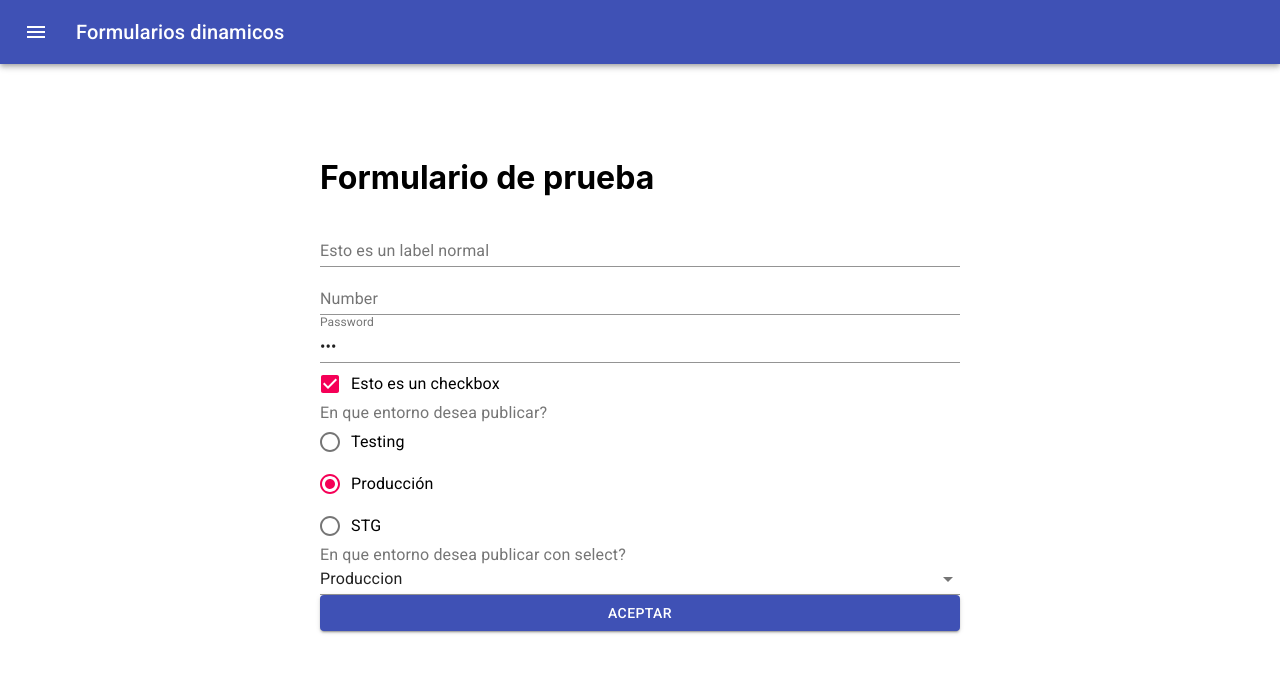
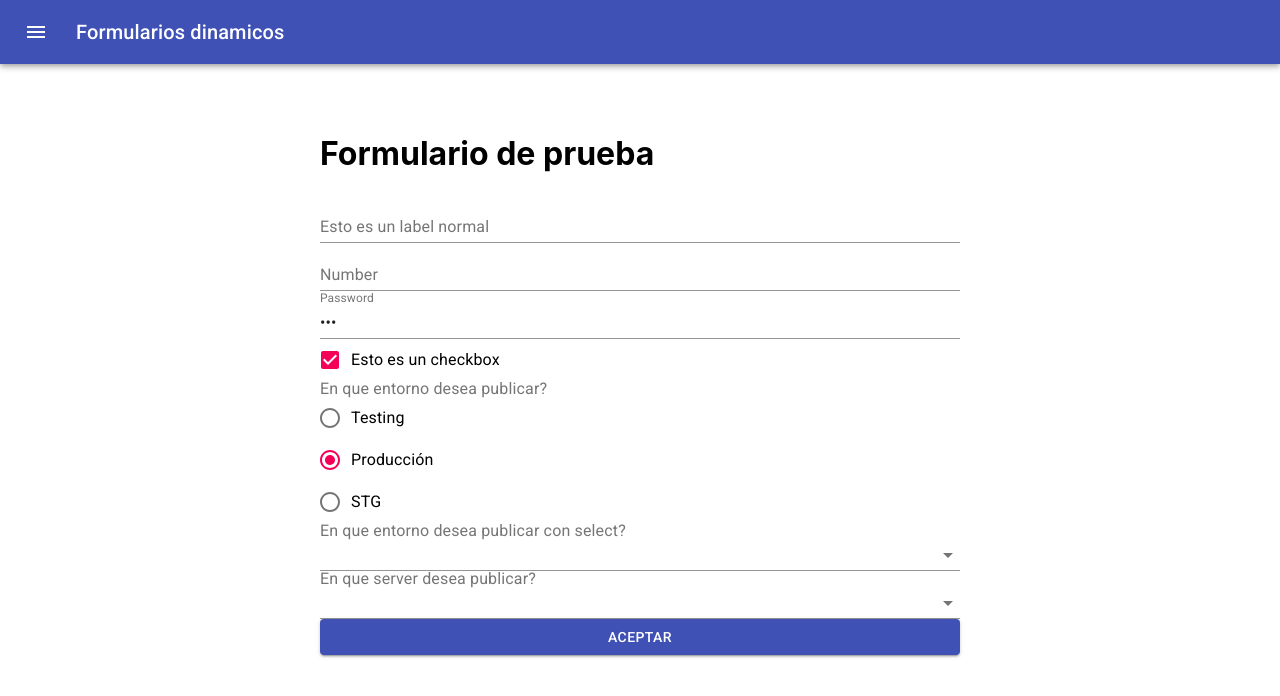
Before and after one commit to AlexisFabianCarranza/Formularios-dinamicos-react, a React (Create React App) app: page / in a window 1280 px wide. Shown: the top 696 px of the page. Built offline with nearby package versions, Linux system fonts and the light colour scheme.

Commit message:
Agregados componente SelectDependiente

```diff
--- /dev/null
+++ b/src/formComponents/SelectDependiente.js
@@ -0,0 +1,25 @@
+import React from 'react';
+
+import InputLabel from "@material-ui/core/InputLabel";
+import Select from "@material-ui/core/Select";
+import MenuItem from "@material-ui/core/MenuItem";
+
+export default ({configItem, handleChange, values}) => {
+    console.log(values)
+    return (
+        <>
+            <InputLabel id={configItem.id}>{configItem.label}</InputLabel>
+            <Select
+                labelId={configItem.id}
+                name={configItem.id}
+                value={values[configItem.id]}
+                onChange={handleChange}
+            >
+                {configItem.values.map(opcion => {
+                    if(values[configItem.elementoPadre] === opcion.req)
+                        return <MenuItem value={opcion.value}>{opcion.label}</MenuItem>
+                })}
+            </Select>
+        </>
+    );
+};
--- a/src/helper/formEstructure.js
+++ b/src/helper/formEstructure.js
@@ -10,6 +10,7 @@ export default [
                     id: 'email',
                     initialState: '',
                 },
+
             },
             {
                 type: 'TextInput',
@@ -69,7 +70,7 @@ export default [
                 configItem: {
                     label: 'En que entorno desea publicar con select?',
                     id: 'testSelect',
-                    initialState: 'PROD',
+                    initialState: '',
                     values: [
                         {
                             value: "TST",
@@ -87,6 +88,63 @@ export default [
                 },
             },
             {
+                type: 'SelectDependiente',
+                componentType: 'Select',
+                configItem: {
+                    label: 'En que server desea publicar?',
+                    id: 'testSelect2',
+                    initialState: '',
+                    elementoPadre: 'testSelect',
+                    values: [
+                        {
+                            value: "TST-1",
+                            label: "TST-1",
+                            req: "TST"
+                        },
+                        {
+                            value: "TST-2",
+                            label: "TST-2",
+                            req: "TST"
+                        },
+                        {
+                            value: "TST-3",
+                            label: "TST-3",
+                            req: "TST"
+                        },
+                        {
+                            value: "PROD-1",
+                            label: "produccion bs as-1",
+                            req: "PROD"
+                        },
+                        {
+                            value: "PROD-2",
+                            label: "Produccion Santa fe-2",
+                            req: "PROD"
+                        },
+                        {
+                            value: "PROD-3",
+                            label: "Produccion cordoba -3",
+                            req: "PROD"
+                        },
+                        {
+                            value: "STG-1",
+                            label: "STG-1",
+                            req: "STG"
+                        },
+                        {
+                            value: "STG-2",
+                            label: "STG-2",
+                            req: "STG"
+                        },
+                        {
+                            value: "STG-3",
+                            label: "STG-3",
+                            req: "STG"
+                        },
+                    ]
+                },
+            },
+            {
                 type: 'Button',
                 componentType: 'Action',
                 configItem: {
--- a/src/helper/getItem.js
+++ b/src/helper/getItem.js
@@ -4,6 +4,7 @@ import Button from '../formComponents/Button';
 import Checkbox from '../formComponents/Checkbox';
 import Radio from '../formComponents/Radio';
 import Select from '../formComponents/Select';
+import SelectDependiente from '../formComponents/SelectDependiente';
 
 export default (
   componentInfo,
@@ -53,5 +54,13 @@ export default (
               values={values}
           />
       );
+    case 'SelectDependiente':
+      return (
+          <SelectDependiente
+              configItem={componentInfo.configItem}
+              handleChange={handleChange}
+              values={values}
+          />
+      );
   }
 };
```
